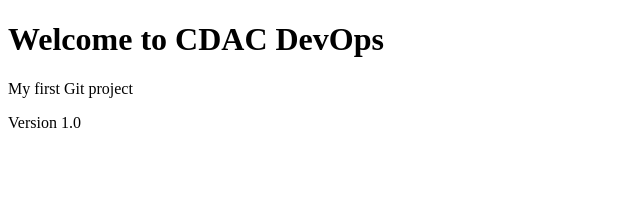
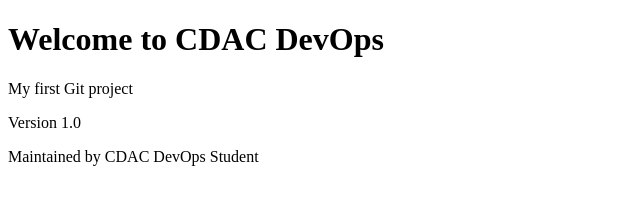
Before and after one commit to Aniket031103/day01-git-practice, a plain HTML site: page index.html in a window 1280 px wide. Shown: the whole page, without its empty margins (0-640 px from the left). Drawn offline with Linux system fonts and the light colour scheme.

Commit message:
Added footer to website

```diff
--- a/index.html
+++ b/index.html
@@ -9,3 +9,6 @@
     <p>Version 1.0</p>
 </body>
 </html>
+<footer>
+    Maintained by CDAC DevOps Student
+</footer>
```
